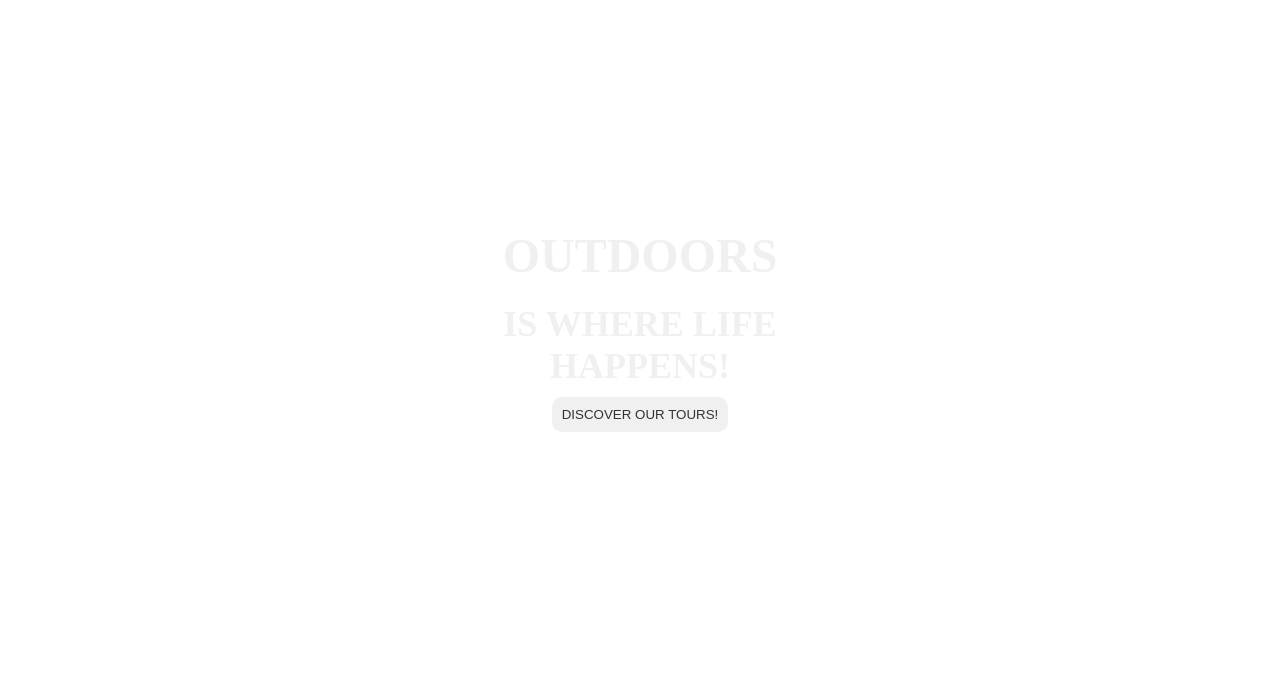
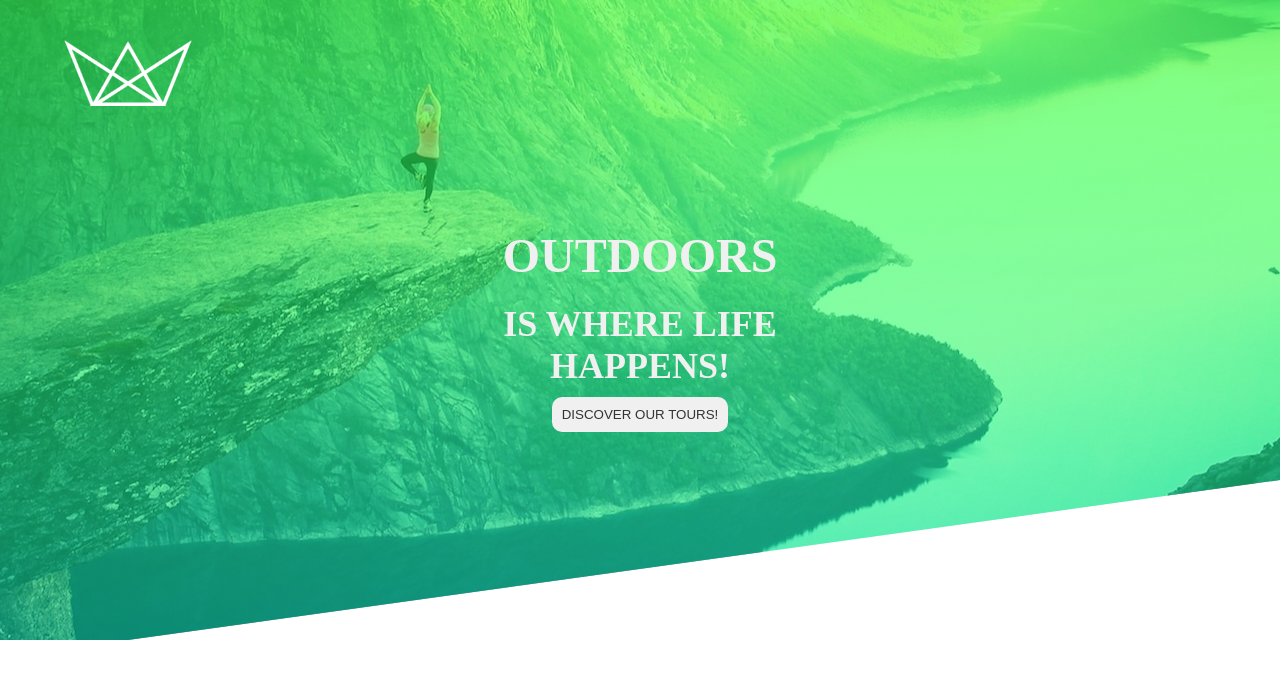
Before and after one commit to BekzodBaratov/Magic-Life, a website: page index.html in a window 1280 px wide. Drawn offline with Linux system fonts and the light colour scheme.

Commit message:
best2 commit

```diff
--- a/sass/main.scss
+++ b/sass/main.scss
@@ -8,8 +8,7 @@
   @extend %flex;
   color: $col-white;
   height: 80vh;
-  background-image: url(/images/hero.jpg)
-    linear-gradient(to right, rgba(43, 255, 124, 0.227) rgba(0, 255, 76, 0.248));
+  background-image: linear-gradient(#25ff2593, #00ffa679), url(/images/hero.jpg);
   clip-path: polygon(0 0, 100% 0, 100% 75%, 10% 100%, 0 100%);
   background-position: center;
 
```
Also changed, not shown: css/style.css.
